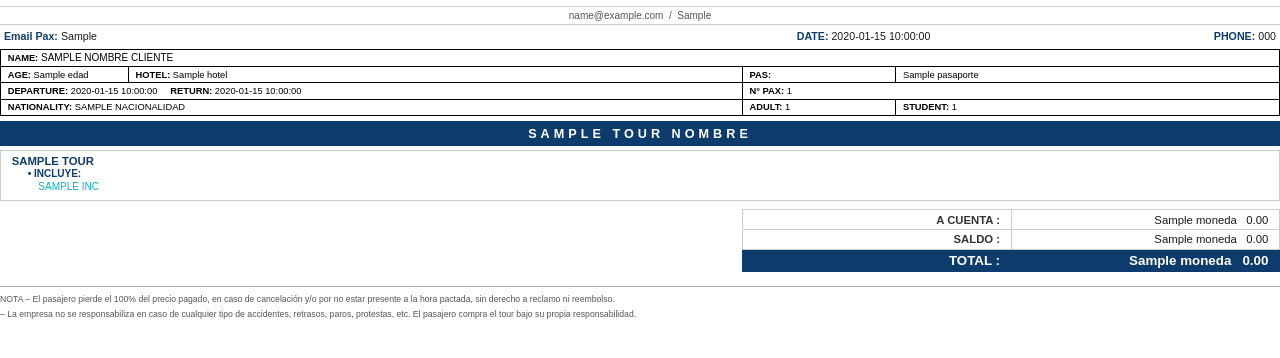
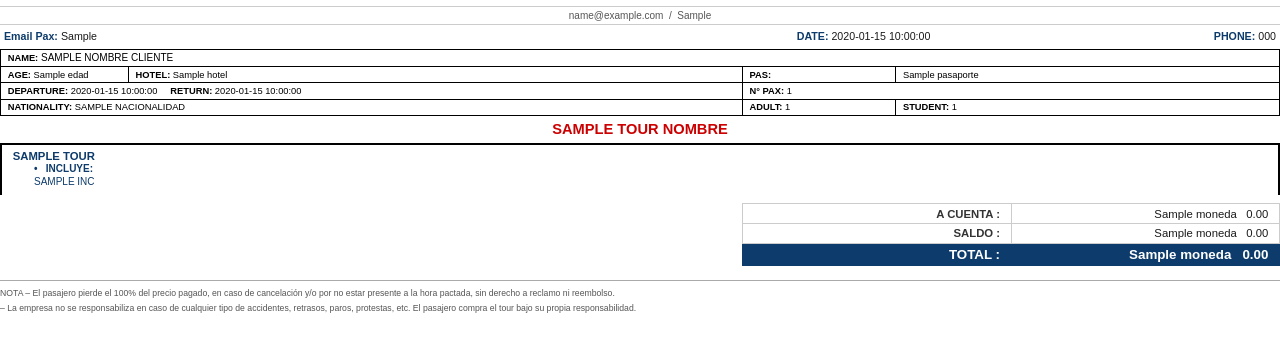
Before and after one commit to RodrigoOjedaCcoyo/App_Viajes_Cusco_Peru, a Python web app: template templates/voucher_reserva_template.html in a window 1280 px wide. Shown: the part 97-455 px from the top of the page. Run offline with Jinja, Linux system fonts and the light colour scheme; the template is opened without the code that fills it: most values are stand-ins (such as "Sample title", 1, 10 or a date in 2020).

Commit message:
Actualizaciones

```diff
--- a/templates/voucher_reserva_template.html
+++ b/templates/voucher_reserva_template.html
@@ -80,21 +80,23 @@
 
         /* ── ENCABEZADO TOUR ─────────────────────────── */
         .tour-hdr {
-            background-color: #0d3b6b;
-            color: #fff;
+            color: #cc0000;
             text-align: center;
             font-weight: bold;
-            font-size: 9.5pt;
-            letter-spacing: 3pt;
-            padding: 4pt;
-            margin-bottom: 3pt;
+            font-size: 11pt;
+            margin-bottom: 4pt;
         }
 
         /* ── BLOQUES DE DÍA ──────────────────────────── */
         .day {
-            border: 1pt solid #ccc;
-            padding: 3pt 6pt 4pt 8pt;
-            margin-bottom: 3pt;
+            border: 1.5pt solid #000;
+            padding: 4pt 6pt 4pt 8pt;
+            margin-bottom: 0;
+            border-bottom: none;
+        }
+        .day:last-of-type {
+            border-bottom: 1.5pt solid #000;
+            margin-bottom: 4pt;
         }
         .day-title {
             font-weight: bold;
@@ -107,12 +109,12 @@
             font-size: 7.5pt;
             font-weight: bold;
             color: #0d3b6b;
-            margin: 1pt 0 0pt 12pt;
+            margin: 1pt 0 0pt 16pt;
         }
         .inc-item {
             font-size: 7.5pt;
-            color: #00b4c6;
-            margin-left: 20pt;
+            color: #0d3b6b;
+            margin-left: 16pt;
             line-height: 1.6;
         }
 
@@ -230,7 +232,7 @@
 <div class="day">
     <div class="day-title">{{ dia.titulo }}</div>
     {% if dia.incluye_final %}
-    <div class="inc-lbl">&bull; INCLUYE:</div>
+    <div class="inc-lbl">&bull; &nbsp; INCLUYE:</div>
     {% for item in dia.incluye_final %}
     <div class="inc-item">{{ item | upper }}</div>
     {% endfor %}
```
